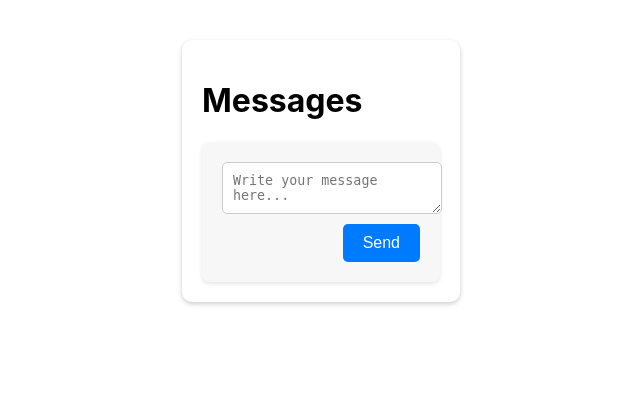
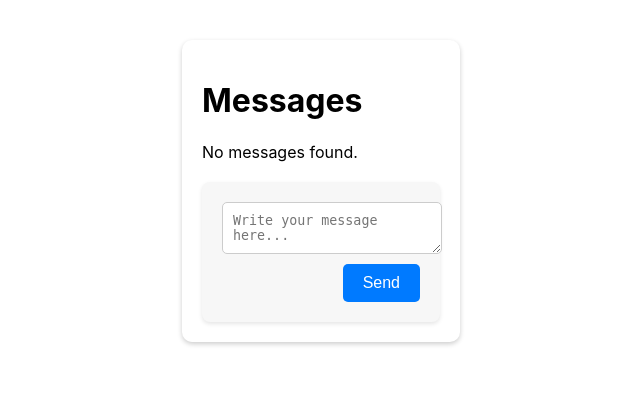
Before and after one commit to GoncaloMatias1/LTW_Project_ReVive, a PHP site: page /pages/message.php in a window 1280 px wide. Shown: the part 102-522 px from the top of the page, without its empty margins (319-959 px from the left). Run offline with PHP 8.4, Linux system fonts and the light colour scheme; the visitor is signed in with stand-in values (Sample User, id 1); data comes from the database, SQL or seed files in the repository; both versions use the stored data as it was after the commit.

Commit message:
another try

```diff
--- a/pages/message.php
+++ b/pages/message.php
@@ -13,7 +13,9 @@ if (!$session->isLoggedIn()) {
 $db = getDatabaseConnection();
 $itemId = intval($_GET['item_id'] ?? 0);
 $receiverId = intval($_GET['receiver_id'] ?? 0);
-$messages = Message::getMessages($db, $session->getId(), $itemId);
+
+$senderId = $session->getId();
+$messages = Message::getMessages($db, $senderId, $itemId);
 
 drawHeader('Messages', true, $session->isLoggedIn(), $session);
 ?>
@@ -23,12 +25,16 @@ drawHeader('Messages', true, $session->isLoggedIn(), $session);
 <div class="messages-container">
     <h1>Messages</h1>
     <div class="message-list">
+        <?php if (!empty($messages)): ?>
             <?php foreach ($messages as $message): ?>
                 <div class="message">
                     <p><strong><?= htmlspecialchars($message['sender_id']) == $session->getId() ? 'You' : 'Seller' ?>:</strong> <?= htmlspecialchars($message['message']) ?></p>
                     <span class="timestamp"><?= htmlspecialchars($message['timestamp']) ?></span>
                 </div>
             <?php endforeach; ?>
+        <?php else: ?>
+            <p>No messages found.</p>
+        <?php endif; ?>
     </div>
     <form action="send_message.php" method="post">
         <input type="hidden" name="item_id" value="<?= htmlspecialchars($itemId) ?>">
```
Also changed, not shown: database/sql/ltw_project.db. Lines whose indentation alone changed are shown as unchanged.
